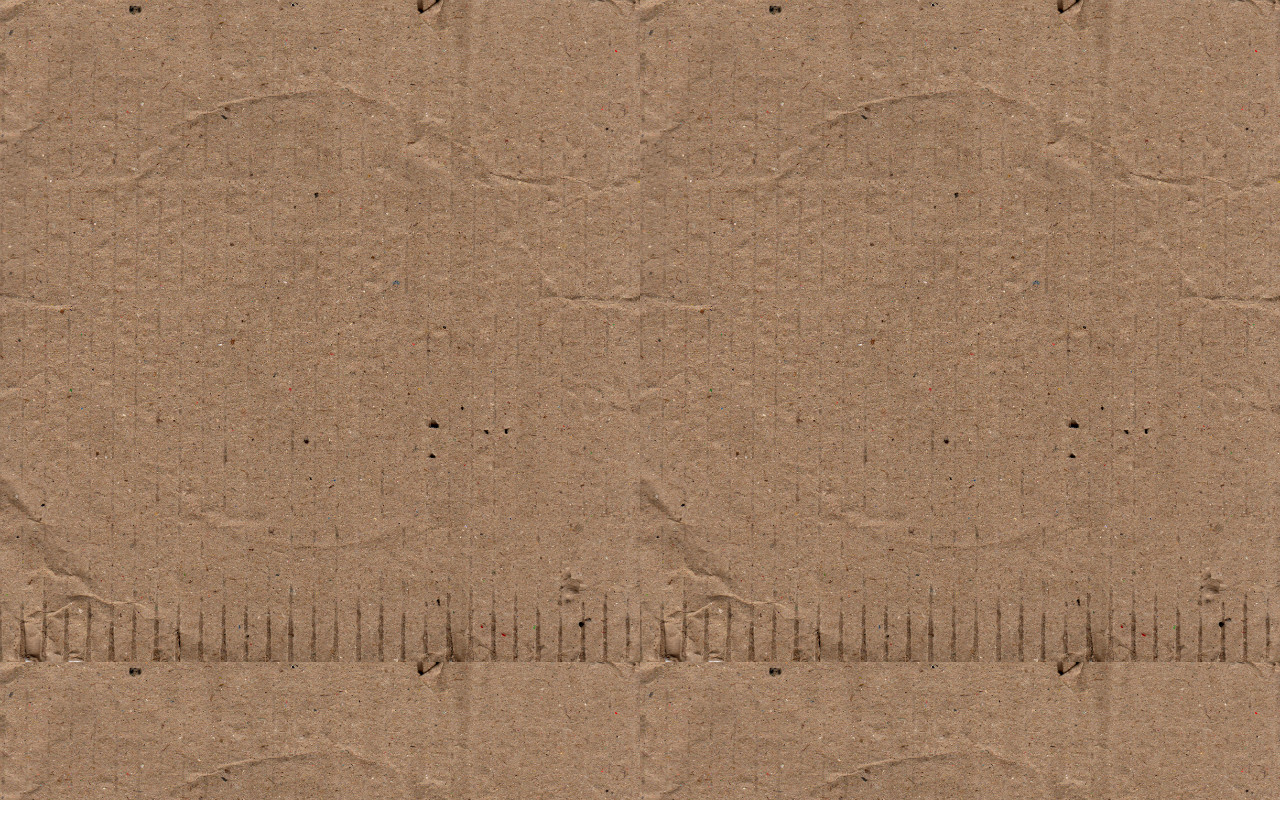
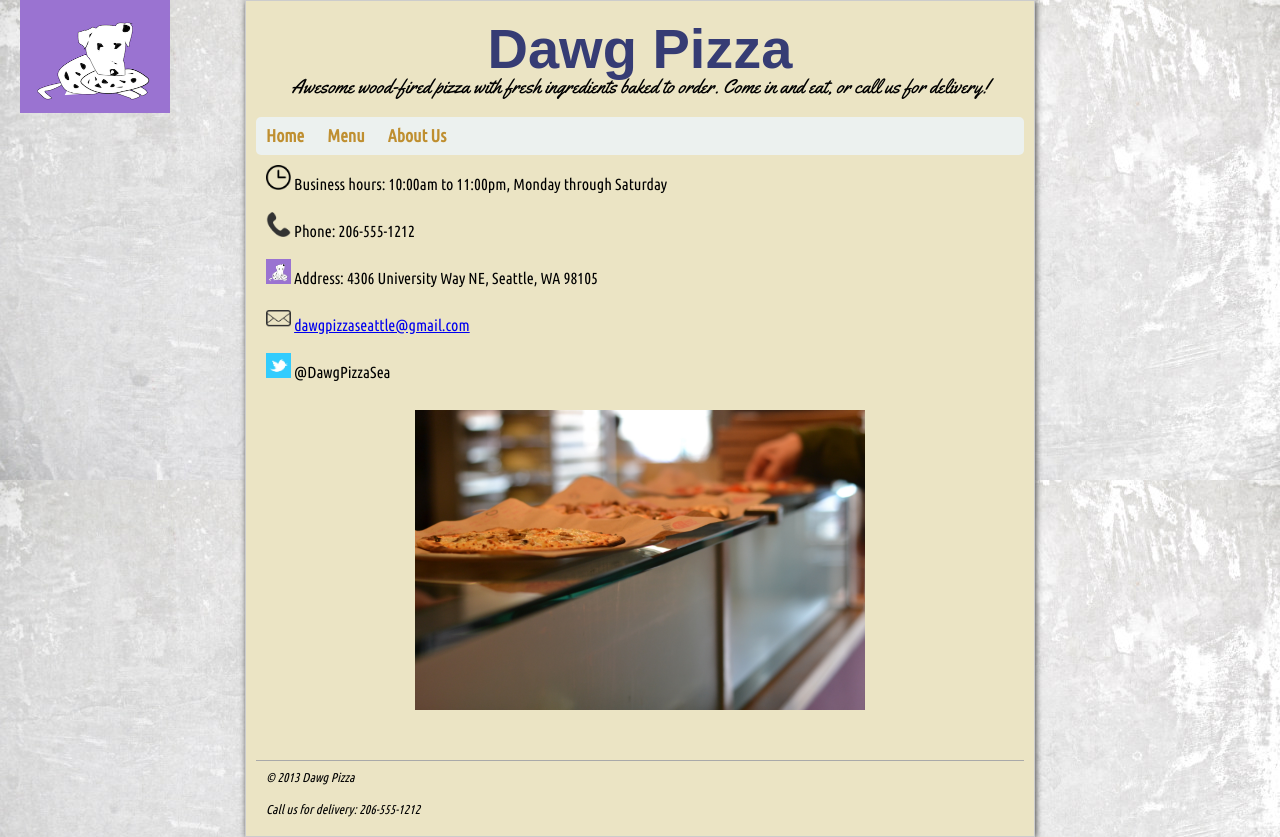
Before and after one commit to pliang2/pizzeria-site, a plain HTML site: page index.html in a window 1280 px wide. Before the commit the page ends 800 px from the top, so only its background shows below. Drawn offline with Linux system fonts and the light colour scheme; files that its build step writes are made by us from their sources; files whose address does not match are found by name; a web font is replaced by a local one.

Commit message:
Finished home page, menu page, and about page

```diff
--- a/css/styles.css
+++ b/css/styles.css
@@ -1,6 +1,131 @@
 @import url(reset.css);
+@import url(http://fonts.googleapis.com/css?family=Carrois+Gothic+SC);
+@import url(http://fonts.googleapis.com/css?family=Pathway+Gothic+One);
+@import url(http://fonts.googleapis.com/css?family=Ubuntu+Condensed);
+@import url(http://fonts.googleapis.com/css?family=Open+Sans:400italic,400,300,700);
+@import url(http://fonts.googleapis.com/css?family=Yellowtail);
 
 body {
-	background-image: url(../img/texture-cardboard.jpg);
-	background-repeat: repeat;
+	background-image: url(../img/gray-texture.jpg);
+	font-family: 'Ubuntu Condensed', sans-serif;
+	font-size: 16px;
 }
+
+p {
+	padding: 10px;
+}
+
+.content {
+	margin: 0 auto;
+	width: 60%;
+	padding: 10px;
+	border: 1px solid #CCC;
+	background-color: #EBE4C4;
+	box-shadow: 1px 1px 6px #444;
+}
+
+.store-name {
+	text-align: center;
+	font-family: 'Carrois Gothic SC', sans-serif;
+	font-weight: bold;
+	font-size: 56px;
+	color: #363C74;
+	margin-bottom: -20px;
+}
+
+.store-logo {
+	float: left;
+	margin-left: 20px;
+	height: 112.5px;
+	width: 150px;
+}
+
+.description {
+	text-align: center;
+	font-family: 'Yellowtail', sans-serif;
+	font-size: 20px;
+	margin-bottom: 10px;
+}
+/*.contact {
+	font-family: 'Ubuntu Condensed', sans-serif;
+}*/
+.contact-icon {
+	height: 25px;
+	width: 25px;
+}
+nav ul {
+	background-color: #ECF1EF;
+	border-radius: 5px;
+	margin: 0 auto;
+}
+nav li {
+	display: inline-block;
+}
+nav a {
+	display: inline-block;
+	padding: 10px;
+	color: #BF8F30;
+	font-weight: bold;
+	font-size: 110%;
+}
+nav a:link,
+nav a:visited {
+	text-decoration: none;
+}
+nav a:hover {
+	background-color: #CCC7A7;
+	border-radius: 5px;
+}
+.main-pictures {
+	display: block;
+	margin: 0 auto;
+	margin-top: 20px;
+	height: 300px;
+	width: 450px;
+}
+h1 {
+	font-family: 'Pathway Gothic One', sans-serif;
+	font-weight: bold;
+	font-size: 36px;
+	color: #363C74;
+	padding: 10px;
+	text-decoration: underline;
+	margin-bottom: -10px;
+}
+h2 {
+	font-family: 'Yellowtail', sans-serif;
+	color: #B44418;
+	font-weight: bold;
+	padding: 20px;
+	font-size: 32px;
+}
+.pizza-size {
+	margin-left: 20px;
+}
+.pizza-custom {
+	color: #B44418;
+	font-size: 20px;
+	font-weight: bold;
+}
+h3 {
+	margin-top: 10px;
+	font-weight: bold;
+}
+.pie-name {
+	margin-top: 10px;
+	margin-left: 20px;
+	font-style: italic;
+}
+.pie-description {
+	margin-left: 40px;
+	font-style: normal;
+}
+.menu-indent {
+	margin-left: 20px;
+}
+.footer {
+	margin-top: 50px;
+	border-top: thin solid #A9A9A9;
+	font-size: 80%;
+	font-style: italic;
+}
--- a/index.html
+++ b/index.html
@@ -3,11 +3,38 @@
 <html>
 	<head>
 		<meta charset="UTF-8">
-	<link rel="stylesheet" type="text/css" href="styles.css">
+		<link rel="stylesheet" href="css/styles.css">
 		<title>Dawg Pizza</title>
 		<meta name="author" content="pliang2">
+		<link rel="shortcut icon" href="img/logo.png">
 	</head>
 	<body>
-	<div class="content"></div>
+		<a href="index.html"><img class="store-logo" src="img/logo.png" alt="Store logo"></a>
+
+		<div class="content">
+			<p class="store-name">Dawg Pizza</p>
+			<p class="description">Awesome wood-fired pizza with fresh ingredients baked to order. Come in and eat, or call us for delivery!</p>
+
+			<nav>
+				<ul>
+					<li><a href="index.html">Home</a></li>
+					<li><a href="menu.html">Menu</a></li>
+					<li><a href="about.html">About Us</a></li>
+				</ul>
+			</nav>
+
+			<p><img class="contact-icon" src="img/clock.ico" alt="hours icon"> Business hours: 10:00am to 11:00pm, Monday through Saturday</p>
+			<p class=><img class="contact-icon" src="img/phone.png" alt="phone icon"> Phone: 206-555-1212</p>
+			<p class=><img class="contact-icon" src="img/logo.png" alt="address/logo icon"> Address: 4306 University Way NE, Seattle, WA 98105</p>
+			<p class=><img class="contact-icon" src="img/email.ico" alt="email icon"> <a href="mailto:dawgpizzaseattle@gmail.com"> dawgpizzaseattle@gmail.com</a></p>
+			<p class=><img class="contact-icon" src="img/twitter.jpg" alt="twitter icon"> @DawgPizzaSea</p>
+
+			<img class="main-pictures" src="img/pizza.jpg" alt="pizza sample">
+
+			<div class="footer">
+				<p>&copy; 2013 Dawg Pizza</p>
+				<p>Call us for delivery: 206-555-1212</p>
+			</div>
+		</div>
 	</body>
 </html>
```
Also changed, not shown: about.html (added, +44 -0 lines), menu.html (added, +123 -0 lines), img/clock.ico (added), img/counter.jpg (added), img/email.ico (added), img/gray-texture.jpg (added), img/logo.png (added), img/phone.png (added), img/pizza-oven.jpg (added), img/pizza.jpg (added), img/twitter.jpg (added). Lines whose indentation alone changed are shown as unchanged.
